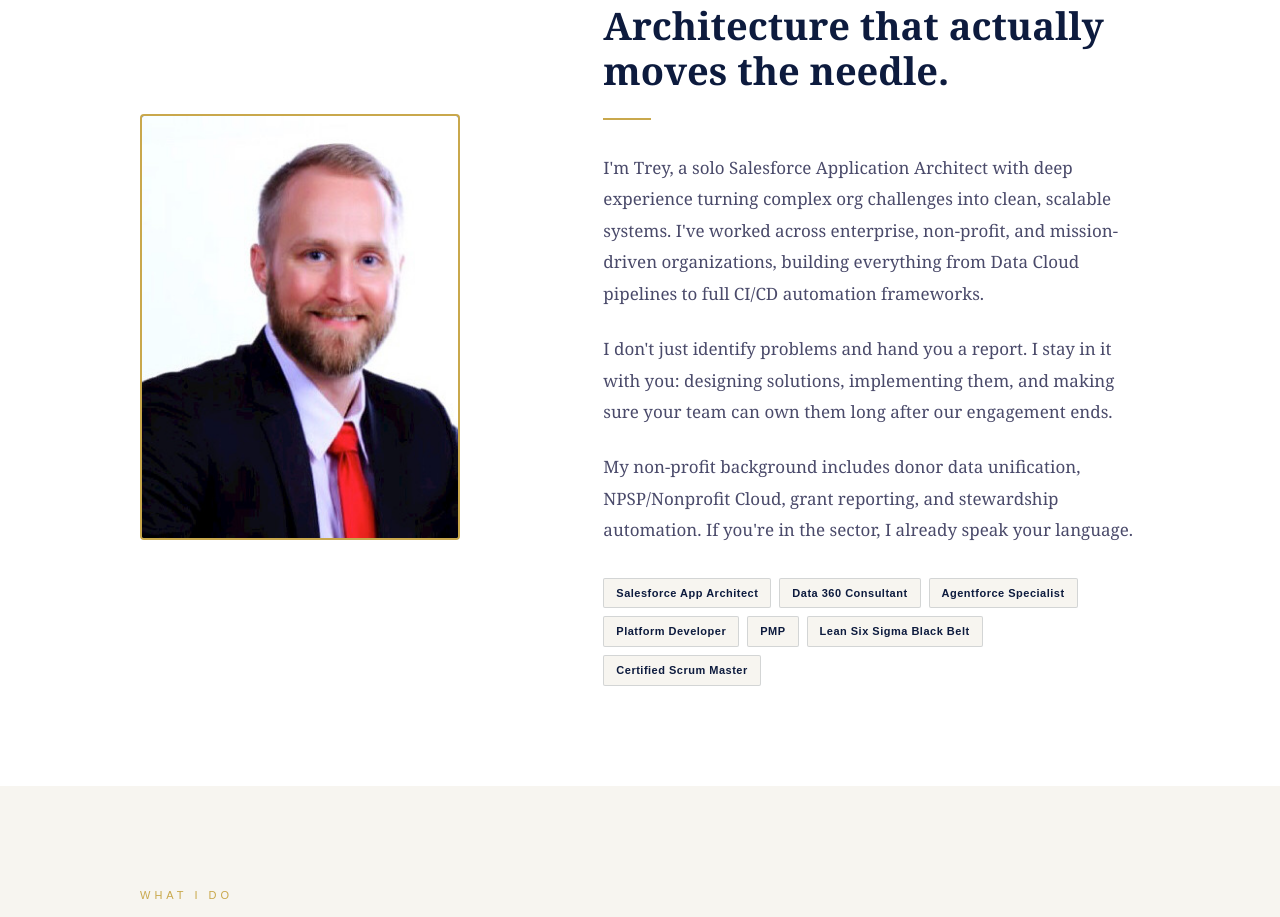
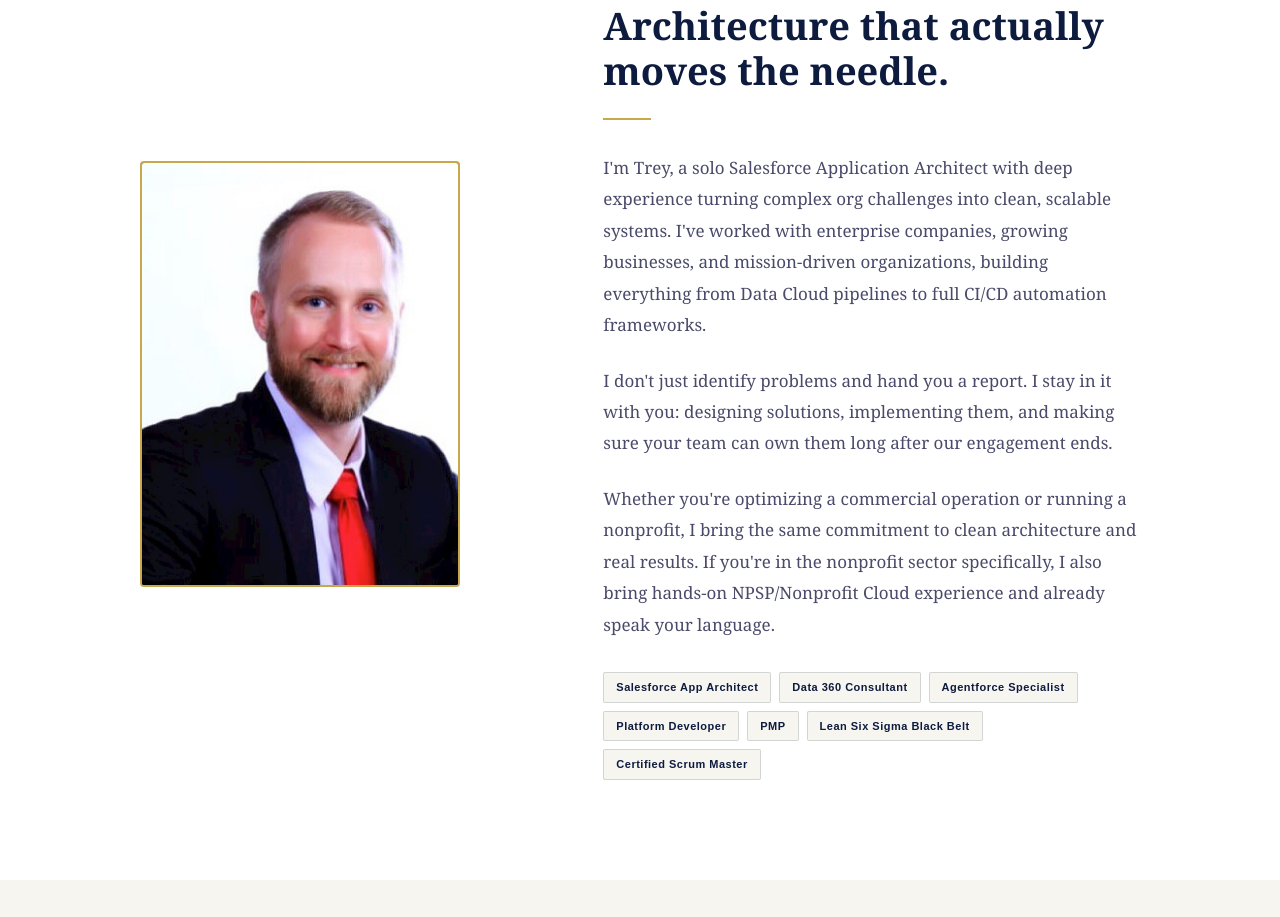
Before and after one commit to trey60-bit/trey60architecture, a plain HTML site: page index.html in a window 1280 px wide. Shown: the part 932-1849 px from the top of the page. Drawn offline with Linux system fonts and the light colour scheme.

Commit message:
Update About section body copy

```diff
--- a/index.html
+++ b/index.html
@@ -516,9 +516,9 @@
         <p class="section-eyebrow">About</p>
         <h2 class="section-title">Architecture that actually moves the needle.</h2>
         <div class="section-rule"></div>
-        <p class="about-body">I'm Trey, a solo Salesforce Application Architect with deep experience turning complex org challenges into clean, scalable systems. I've worked across enterprise, non-profit, and mission-driven organizations, building everything from Data Cloud pipelines to full CI/CD automation frameworks.</p>
+        <p class="about-body">I'm Trey, a solo Salesforce Application Architect with deep experience turning complex org challenges into clean, scalable systems. I've worked with enterprise companies, growing businesses, and mission-driven organizations, building everything from Data Cloud pipelines to full CI/CD automation frameworks.</p>
         <p class="about-body">I don't just identify problems and hand you a report. I stay in it with you: designing solutions, implementing them, and making sure your team can own them long after our engagement ends.</p>
-        <p class="about-body">My non-profit background includes donor data unification, NPSP/Nonprofit Cloud, grant reporting, and stewardship automation. If you're in the sector, I already speak your language.</p>
+        <p class="about-body">Whether you're optimizing a commercial operation or running a nonprofit, I bring the same commitment to clean architecture and real results. If you're in the nonprofit sector specifically, I also bring hands-on NPSP/Nonprofit Cloud experience and already speak your language.</p>
         <div class="cert-grid">
           <span class="cert-pill">Salesforce App Architect</span>
           <span class="cert-pill">Data 360 Consultant</span>
```
Also changed, not shown: trey60-website/index.html (+2 -2 lines).
